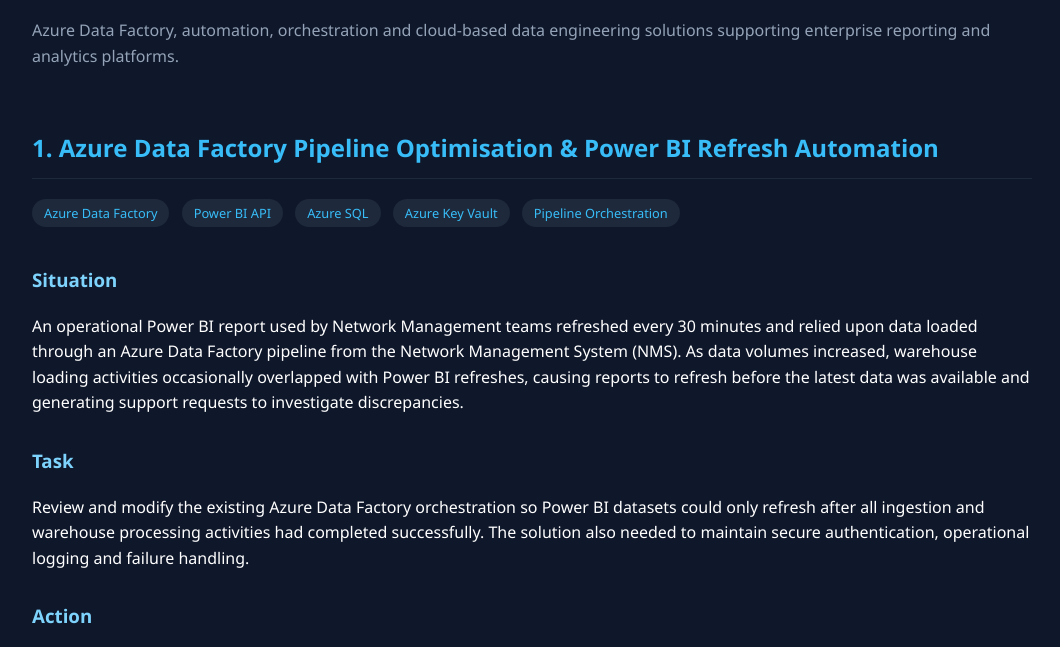
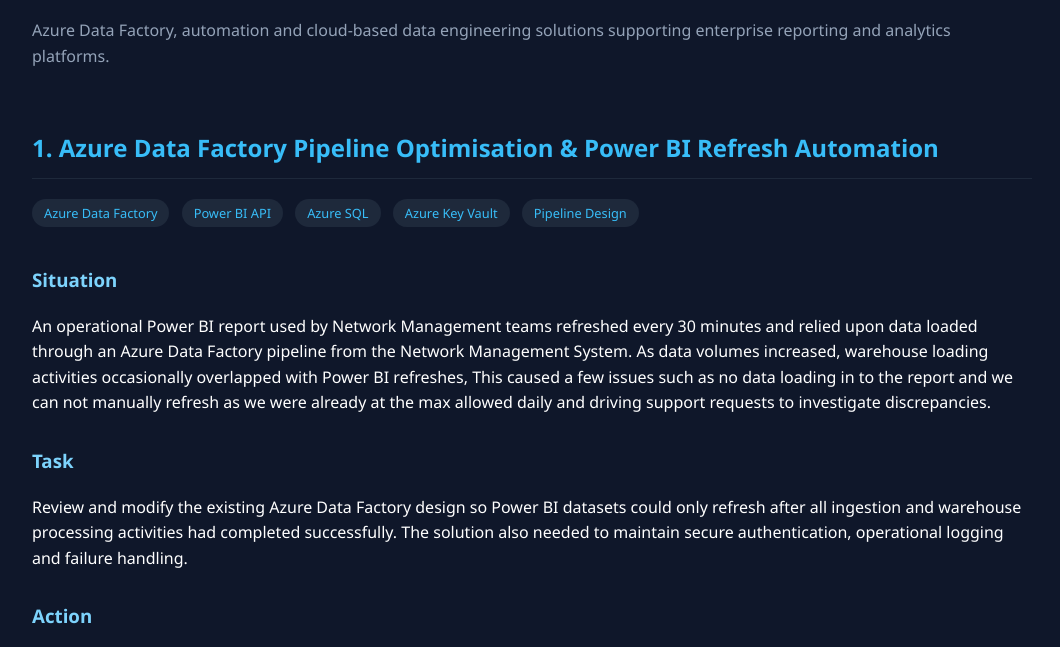
Before and after one commit to AndrewD29/Daniel-DataPortfolio, a plain HTML site: page azure-projects.html in a window 1280 px wide. Shown: the part 136-783 px from the top of the page, without its empty margins (108-1168 px from the left). Drawn offline with Linux system fonts and the light colour scheme.

Commit message:
Update azure-projects.html

```diff
--- a/azure-projects.html
+++ b/azure-projects.html
@@ -107,7 +107,7 @@
     <h1>Azure Cloud Projects</h1>
 
     <p style="color:#94a3b8;">
-        Azure Data Factory, automation, orchestration and cloud-based data engineering solutions supporting
+        Azure Data Factory, automation and cloud-based data engineering solutions supporting
         enterprise reporting and analytics platforms.
     </p>
 
@@ -120,24 +120,24 @@
         <span class="tag">Power BI API</span>
         <span class="tag">Azure SQL</span>
         <span class="tag">Azure Key Vault</span>
-        <span class="tag">Pipeline Orchestration</span>
+        <span class="tag">Pipeline Design</span>
     </div>
 
     <div class="section">
         <h3>Situation</h3>
         <p>
             An operational Power BI report used by Network Management teams refreshed every 30 minutes and
-            relied upon data loaded through an Azure Data Factory pipeline from the Network Management System
-            (NMS). As data volumes increased, warehouse loading activities occasionally overlapped with
-            Power BI refreshes, causing reports to refresh before the latest data was available and generating
-            support requests to investigate discrepancies.
+            relied upon data loaded through an Azure Data Factory pipeline from the Network Management System.
+            As data volumes increased, warehouse loading activities occasionally overlapped with
+            Power BI refreshes, This caused a few issues such as no data loading in to the report and we can not
+            manually refresh as we were already at the max allowed daily and driving support requests to investigate discrepancies.
         </p>
     </div>
 
     <div class="section">
         <h3>Task</h3>
         <p>
-            Review and modify the existing Azure Data Factory orchestration so Power BI datasets could only
+            Review and modify the existing Azure Data Factory design so Power BI datasets could only
             refresh after all ingestion and warehouse processing activities had completed successfully. The
             solution also needed to maintain secure authentication, operational logging and failure handling.
         </p>
@@ -148,7 +148,7 @@
 
         <p>
             I analysed the existing pipeline and identified that the Power BI refresh process could execute
-            independently of the warehouse load sequence. To resolve this, I amended the orchestration so
+            independently of the warehouse load sequence. To resolve this, I amended the design so
             source ingestion completed first, followed by the warehouse loading stored procedure responsible
             for populating reporting dimension tables.
         </p>
@@ -209,7 +209,7 @@
         </div>
 
         <p style="margin-top:15px;">
-            The revised orchestration ensured Power BI reports could only refresh against completed and
+            The revised design ensured Power BI reports could only refresh against completed and
             validated warehouse data. This improved confidence in reporting outputs, reduced support effort
             associated with refresh investigations and demonstrated secure integration across Azure Data
             Factory, Azure SQL, Azure Key Vault and the Power BI REST API.
```
